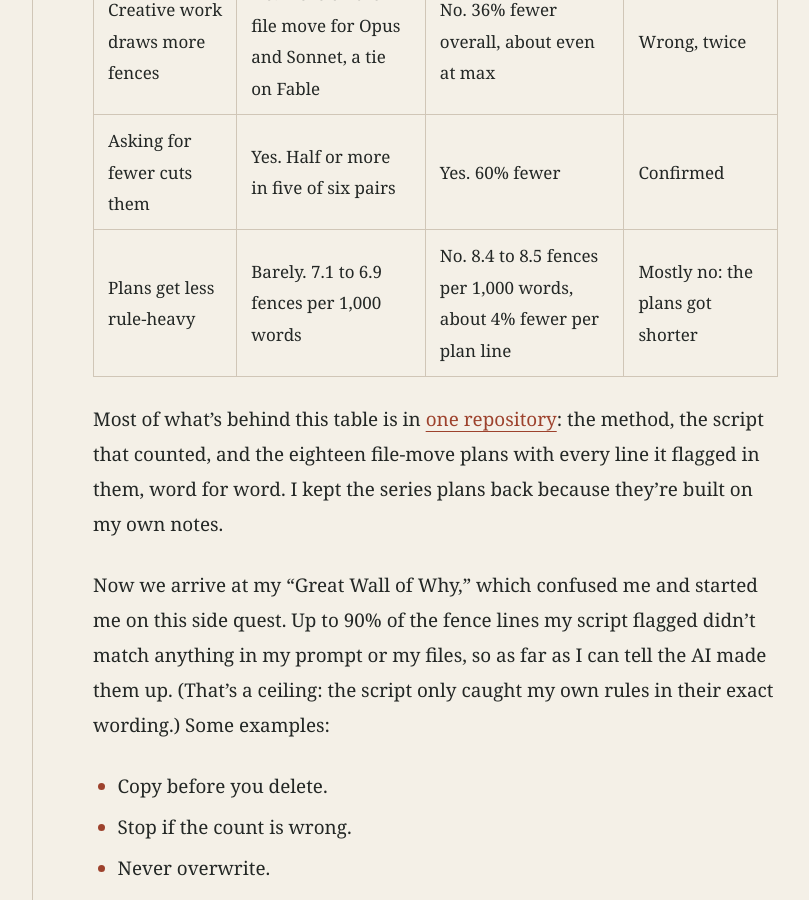
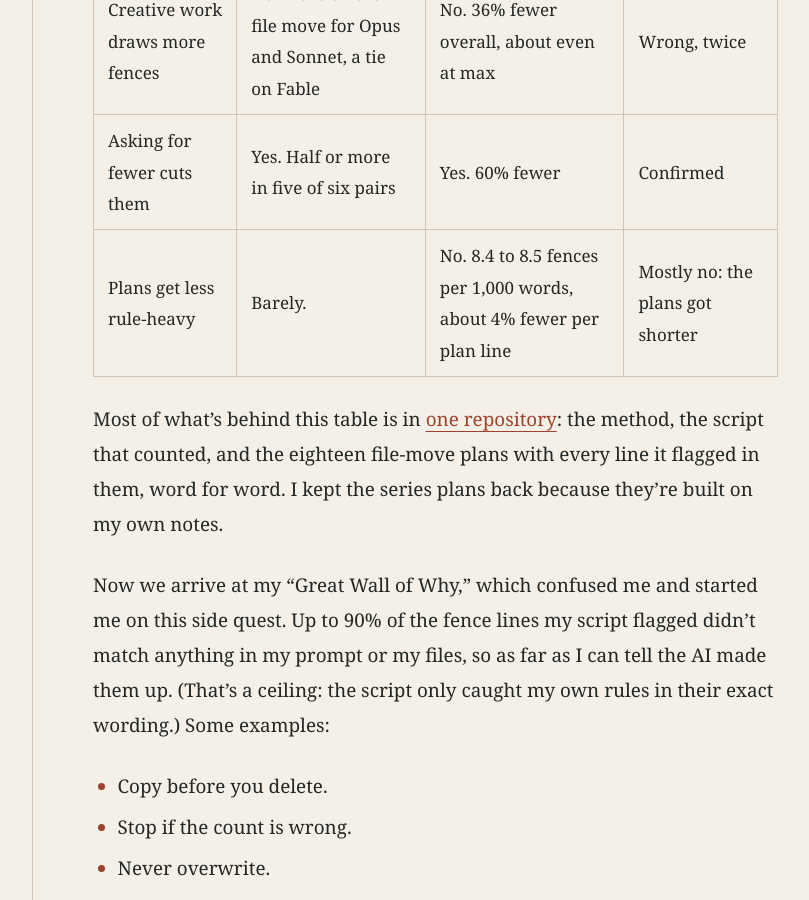
Before and after one commit to chrpotr/chrpotr.github.io, a Jekyll site: the page built from _posts/2026-10-20-fences.md, in a window 1280 px wide and 900 px high, scrolled down 10936 px. Shown: the whole window, without its empty margins (191-1000 px from the left). Built offline with Jekyll 4.4.1, drawn with Linux system fonts in a browser that asks for light colours.

Commit message:
Fences, table: the first run's cell reads "Barely."
Approved by Chris on 2026-10-21.

Co-Authored-By: Claude Opus 5.5 <noreply@anthropic.com>
Claude-Session: https://claude.ai/code/session_01G5kMGqEPbuaMhWd34ruJvx

```diff
--- a/_posts/2026-10-20-fences.md
+++ b/_posts/2026-10-20-fences.md
@@ -225,7 +225,7 @@ Figure 4. Anthropic’s chart, “Choosing an effort level with Opus 5.5.” Sou
 |---|---|---|---|
 | Creative work draws more fences | No. More on the file move for Opus and Sonnet, a tie on Fable | No. 36% fewer overall, about even at max | Wrong, twice |
 | Asking for fewer cuts them | Yes. Half or more in five of six pairs | Yes. 60% fewer | Confirmed |
-| Plans get less rule-heavy | Barely. 7.1 to 6.9 fences per 1,000 words | No. 8.4 to 8.5 fences per 1,000 words, about 4% fewer per plan line | Mostly no: the plans got shorter |
+| Plans get less rule-heavy | Barely. | No. 8.4 to 8.5 fences per 1,000 words, about 4% fewer per plan line | Mostly no: the plans got shorter |
 
 Most of what's behind this table is in [one repository](https://github.com/chrpotr/ai-fences-make-good-neighbors): the method, the script that counted, and the eighteen file-move plans with every line it flagged in them, word for word. I kept the series plans back because they're built on my own notes.
 
```
